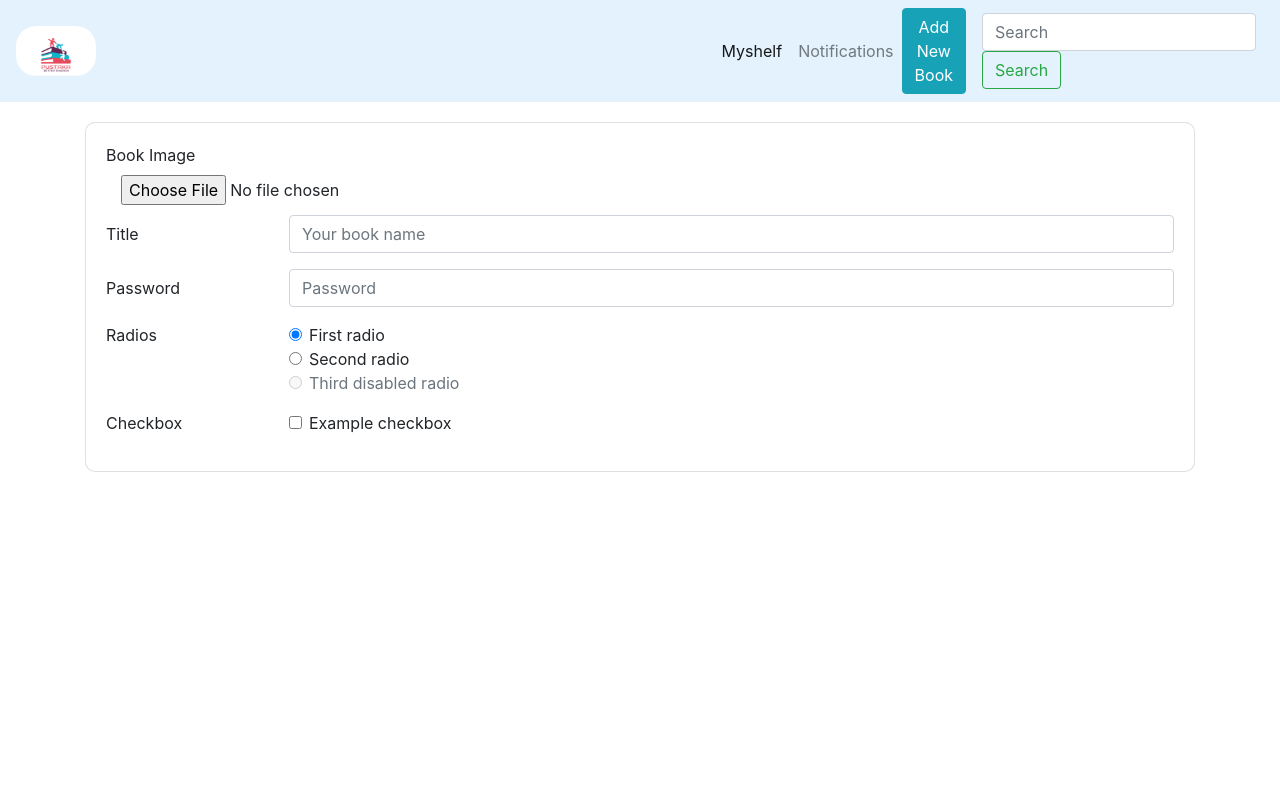
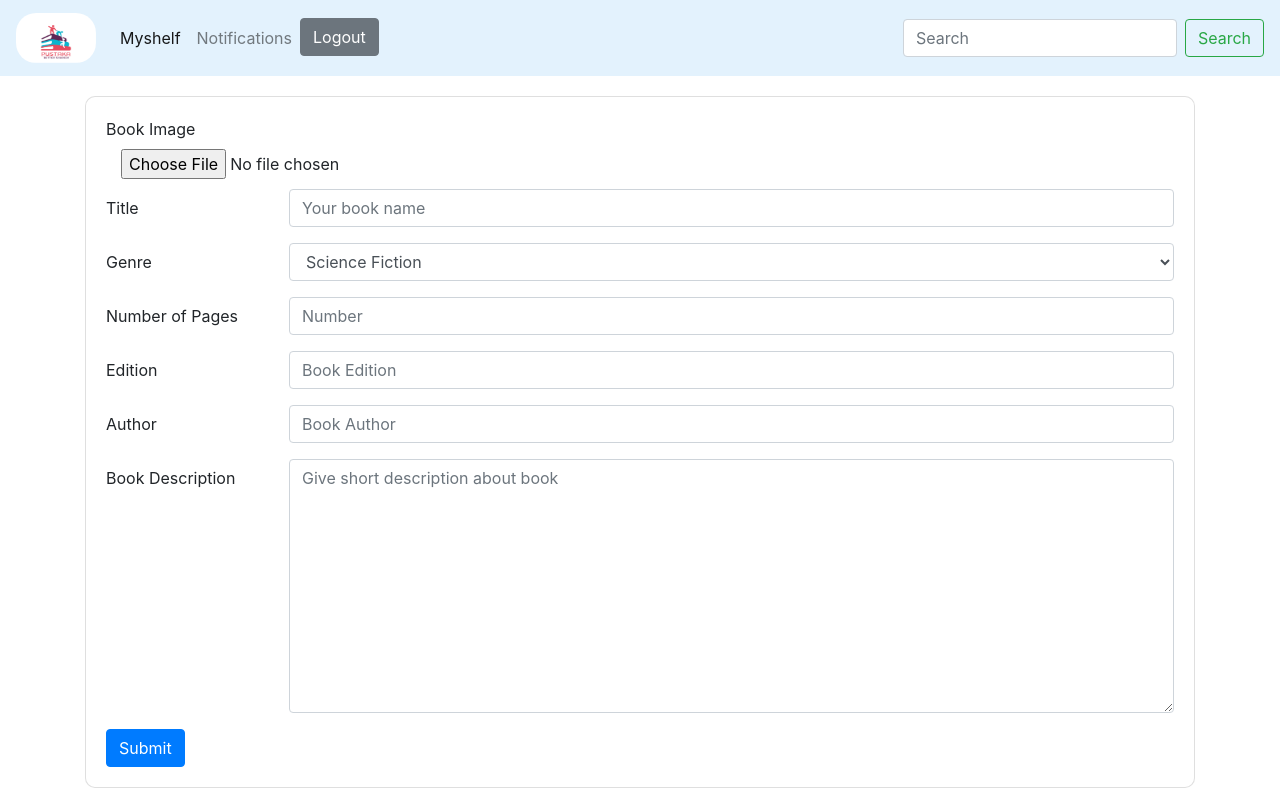
Before and after one commit to naween321/Pustaka, a Django app: page /add-new-book/ in a window 1280 px wide. Run offline with Django 3.2, Linux system fonts and the light colour scheme; some libraries are stand-ins or nearby versions.

Commit message:
adds the book of the user

```diff
--- a/book/views.py
+++ b/book/views.py
@@ -1,4 +1,5 @@
 from django.contrib.auth.decorators import login_required
+from django.core.files.storage import FileSystemStorage
 from django.shortcuts import render, redirect
 
 from book.models import Book, Author, BookAuthor
@@ -12,6 +13,13 @@ def home(request):
 
 def add_new_book(request):
     if request.method == 'POST':
+        book_img = request.FILES['book_image']
+        fs = FileSystemStorage(base_url="")
+        filename = fs.save(book_img.name, book_img)
+        book_img = fs.url(filename)
+
+
+
         title = request.POST.get('title')
         genre = request.POST.get('genre')
         number_of_pages = request.POST.get('number_of_pages')
@@ -19,10 +27,15 @@ def add_new_book(request):
         description = request.POST.get('description')
         author = request.POST.get('author')
         user = request.user
+        book = Book.objects.create(book_img=book_img, title=title, genre=genre, number_of_pages=number_of_pages,
+                                   edition=edition, description=description, user=user)
 
-        author = Author.objects.create(full_name=author)
-        book = Book.objects.create(title=title, genre=genre, number_of_pages=number_of_pages,
-                            edition=edition, description=description, user=user)
-        BookAuthor.objects.create(author=author, book=book)
+        if Author.objects.filter(full_name=author).exists():
+            author_name = Author.objects.get(full_name=author)
+            BookAuthor.objects.create(author=author_name, book=book)
+        else:
+            author = Author.objects.create(full_name=author)
+            BookAuthor.objects.create(author=author, book=book)
         return redirect('home')
+
     return render(request, 'book/add_new_book.html')
--- a/templates/book/add_new_book.html
+++ b/templates/book/add_new_book.html
@@ -9,66 +9,75 @@
 <div class="container">
     {% block content %}
         <div class="card" style="padding: 20px; border-radius: 10px">
-            <form>
+            <form method="post" action="{% url 'add-new-book' %}" enctype="multipart/form-data">
+                {% csrf_token %}
                 <div class="form-group-row">
                     <label>Book Image</label>
                     <div class="col-sm-10">
 
-                        <input type="file"><br>
+                        <input type="file" name="book_image" required><br>
                     </div>
                 </div>
                 <div style="height: 10px;"></div>
                 <div class="form-group row">
                     <label for="inputEmail3" class="col-sm-2 col-form-label">Title</label>
                     <div class="col-sm-10">
-                        <input type="text" class="form-control" id="inputEmail3" placeholder="Your book name">
+                        <input type="text" name="title" class="form-control" id="inputEmail3"
+                               placeholder="Your book name">
                     </div>
                 </div>
                 <div class="form-group row">
-                    <label for="inputPassword3" class="col-sm-2 col-form-label">Password</label>
+                    <label for="inputPassword3" class="col-sm-2 col-form-label">Genre</label>
                     <div class="col-sm-10">
-                        <input type="password" class="form-control" id="inputPassword3" placeholder="Password">
+                        <select class="form-control" id="exampleFormControlSelect1" name="genre">
+                            <option>Science Fiction</option>
+                            <option>Technology</option>
+                            <option>Romance</option>
+                            <option>Mystery</option>
+                            <option>Self Help</option>
+                            <option>Fantasy</option>
+                            <option>History</option>
+                            <option>Biography</option>
+                            <option>Thriller</option>
+                            <option>Textbook</option>
+                            <option>Other</option>
+                        </select></div>
+                </div>
+
+                <div class="form-group row">
+                    <label for="inputPassword3" class="col-sm-2 col-form-label">Number of
+                        Pages</label>
+                    <div class="col-sm-10">
+                        <input type="number" name="number_of_pages" class="form-control" id="inputPassword3" placeholder="Number">
                     </div>
+
                 </div>
-                <fieldset class="form-group">
-                    <div class="row">
-                        <legend class="col-form-label col-sm-2 pt-0">Radios</legend>
-                        <div class="col-sm-10">
-                            <div class="form-check">
-                                <input class="form-check-input" type="radio" name="gridRadios" id="gridRadios1"
-                                       value="option1" checked>
-                                <label class="form-check-label" for="gridRadios1">
-                                    First radio
-                                </label>
-                            </div>
-                            <div class="form-check">
-                                <input class="form-check-input" type="radio" name="gridRadios" id="gridRadios2"
-                                       value="option2">
-                                <label class="form-check-label" for="gridRadios2">
-                                    Second radio
-                                </label>
-                            </div>
-                            <div class="form-check disabled">
-                                <input class="form-check-input" type="radio" name="gridRadios" id="gridRadios3"
-                                       value="option3" disabled>
-                                <label class="form-check-label" for="gridRadios3">
-                                    Third disabled radio
-                                </label>
-                            </div>
-                        </div>
+
+                <div class="form-group row">
+                    <label for="inputPassword3" class="col-sm-2 col-form-label">Edition</label>
+                    <div class="col-sm-10">
+                        <input type="text" name="edition" class="form-control" id="inputPassword3" placeholder="Book Edition">
                     </div>
-                </fieldset>
+
+                </div>
+
                 <div class="form-group row">
-                    <div class="col-sm-2">Checkbox</div>
+                    <label for="inputPassword3" class="col-sm-2 col-form-label">Author</label>
                     <div class="col-sm-10">
-                        <div class="form-check">
-                            <input class="form-check-input" type="checkbox" id="gridCheck1">
-                            <label class="form-check-label" for="gridCheck1">
-                                Example checkbox
-                            </label>
-                        </div>
+                        <input type="text" name="author"  class="form-control" id="inputPassword3" placeholder="Book Author">
                     </div>
+
                 </div>
+
+                <div class="form-group row">
+                    <label for="inputPassword3" class="col-sm-2 col-form-label">Book Description</label>
+                    <div class="col-sm-10">
+                        <textarea name="description" rows="10"  class="form-control" id="inputPassword3" placeholder="Give short description about book"></textarea>
+                    </div>
+
+                </div>
+                <button type="submit" class="btn btn-primary">Submit</button>
+
             </form>
         </div>
 
--- a/templates/partial/base.html
+++ b/templates/partial/base.html
@@ -21,32 +21,21 @@
             aria-controls="navbarTogglerDemo02" aria-expanded="false" aria-label="Toggle navigation">
         <span class="navbar-toggler-icon"></span>
     </button>
-<div class="container-fluid">
-    <div class="message-section text-right">
-        {% if messages %}
-            {% for message in messages %}
-                <div class="alert alert-{{ message.tags }} alert-dismissible fade show alert-message" role="alert">
-                    {{ message }}
-                    <button type="button" class="close alert-message-close" data-dismiss="alert" aria-label="Close">
-                        <span aria-hidden="true">&times;</span>
-                    </button>
-                </div>
-            {% endfor %}
-        {% endif %}
-    </div>
-</div>
-
 
     <div class="collapse navbar-collapse" id="navbarTogglerDemo02">
         <ul class="navbar-nav mr-auto mt-2 mt-lg-0">
             <li class="nav-item active">
-                <a class="nav-link" href="#">Myshelf <span class="sr-only">(current)</span></a>
+                <a class="nav-link" href="#">Myshelf<span class="sr-only">(current)</span></a>
             </li>
             <li class="nav-item">
                 <a class="nav-link" href="#">Notifications</a>
             </li>
+            <li class="nav-item">
+                <a href="{% url 'logout' %}" type="button" class="btn btn-secondary mr-3" style="color: white">Logout</a>
+            </li>
+
         </ul>
-        <a href="{% url 'add-new-book' %}" type="button" class="btn btn-info mr-3" style="color: white">Add New Book</a>
+
         <form class="form-inline my-2 my-lg-0">
             <input class="form-control mr-sm-2" type="search" placeholder="Search">
             <button class="btn btn-outline-success my-2 my-sm-0" type="submit">Search</button>
@@ -54,8 +43,8 @@
     </div>
 </nav>
 <div style="height: 20px"></div>
-    {% block content %}
-    {% endblock content %}
+{% block content %}
+{% endblock content %}
 
 <!-- Optional JavaScript -->
 <!-- jQuery first, then Popper.js, then Bootstrap JS -->
```
Also changed, not shown: templates/book/home.html (+6 -4 lines), db.sqlite3, media/5am.jpg (added), media/5am_9jgpg8r.jpg (added), media/5am_qWhQOIA.jpg (added), media/5am_ukCb2lh.jpg (added).
